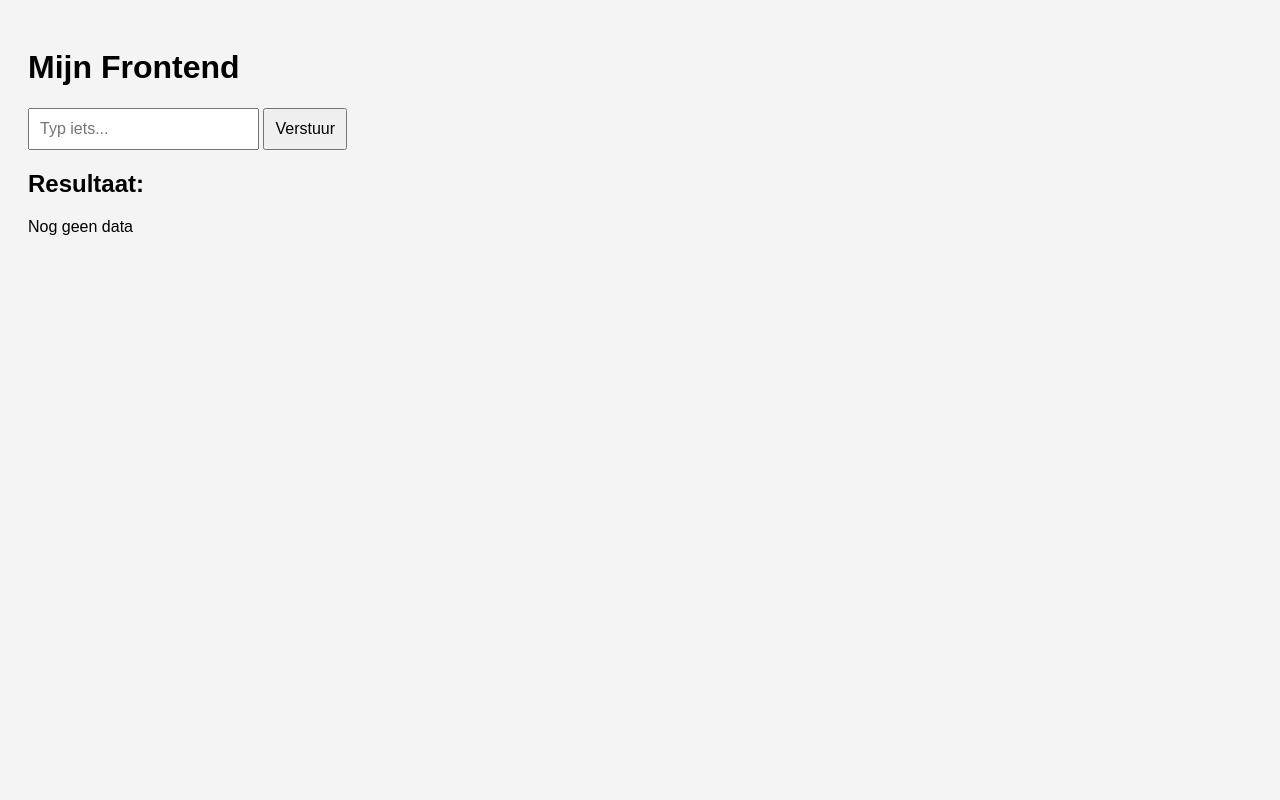
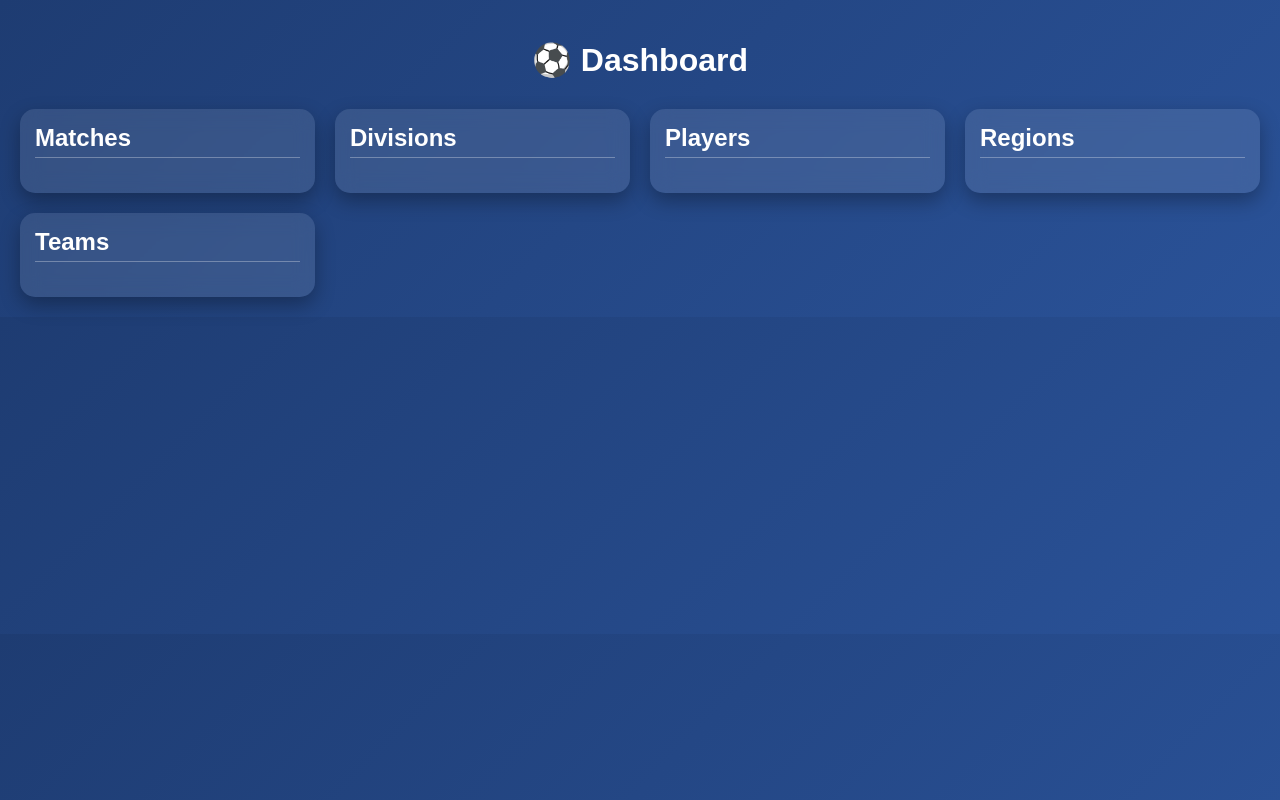
Before and after one commit to degrieckviktor-cell/Eindproject_Voetbal_Frontend, a website: page public/index.html in a window 1280 px wide. Drawn offline with Linux system fonts and the light colour scheme; no server answers.

Commit message:
Werkende frontend

```diff
--- a/public/Script.js
+++ b/public/Script.js
@@ -1,6 +1,6 @@
 document.addEventListener("DOMContentLoaded", ()=>{
     const weerContainer = document.querySelector(".weer");
-    fetch("http://localhost:5153/api/artemis")
+    fetch("http://localhost:5153/api/match")
     .then(response => response.json())
     .then(data => {
         console.log("matchen:", data);
@@ -13,3 +13,63 @@ document.addEventListener("DOMContentLoaded", ()=>{
         // weerContainer.appendChild(weerElement);
     });
 });
+document.addEventListener("DOMContentLoaded", ()=>{
+    const weerContainer = document.querySelector(".weer");
+    fetch("http://localhost:5153/api/Divisions")
+    .then(response => response.json())
+    .then(data => {
+        console.log("Division:", data);
+        // weerContainer.innerHTML =
+        // `<h2>Weer id ${data.id}</h2>
+        // <p>Temperatuur: ${data.temperatuur}°C</p>
+        // <p>Weer: ${data.neerslag_mm}%</p>
+        // <p>Zonuren: ${data.zonuren} uur</p>
+        // `;
+        // weerContainer.appendChild(weerElement);
+    });
+});
+document.addEventListener("DOMContentLoaded", ()=>{
+    const weerContainer = document.querySelector(".weer");
+    fetch("http://localhost:5153/api/Player")
+    .then(response => response.json())
+    .then(data => {
+        console.log("Players:", data);
+        // weerContainer.innerHTML =
+        // `<h2>Weer id ${data.id}</h2>
+        // <p>Temperatuur: ${data.temperatuur}°C</p>
+        // <p>Weer: ${data.neerslag_mm}%</p>
+        // <p>Zonuren: ${data.zonuren} uur</p>
+        // `;
+        // weerContainer.appendChild(weerElement);
+    });
+});
+document.addEventListener("DOMContentLoaded", ()=>{
+    const weerContainer = document.querySelector(".weer");
+    fetch("http://localhost:5153/api/Region")
+    .then(response => response.json())
+    .then(data => {
+        console.log("Region:", data);
+        // weerContainer.innerHTML =
+        // `<h2>Weer id ${data.id}</h2>
+        // <p>Temperatuur: ${data.temperatuur}°C</p>
+        // <p>Weer: ${data.neerslag_mm}%</p>
+        // <p>Zonuren: ${data.zonuren} uur</p>
+        // `;
+        // weerContainer.appendChild(weerElement);
+    });
+});
+document.addEventListener("DOMContentLoaded", ()=>{
+    const weerContainer = document.querySelector(".weer");
+    fetch("http://localhost:5153/api/Team")
+    .then(response => response.json())
+    .then(data => {
+        console.log("Teams:", data);
+        // weerContainer.innerHTML =
+        // `<h2>Weer id ${data.id}</h2>
+        // <p>Temperatuur: ${data.temperatuur}°C</p>
+        // <p>Weer: ${data.neerslag_mm}%</p>
+        // <p>Zonuren: ${data.zonuren} uur</p>
+        // `;
+        // weerContainer.appendChild(weerElement);
+    });
+});
--- a/public/Style.css
+++ b/public/Style.css
@@ -1,20 +1,44 @@
 body {
     font-family: Arial, sans-serif;
+    background: linear-gradient(135deg, #1e3c72, #2a5298);
+    color: white;
+    margin: 0;
     padding: 20px;
-    background-color: #f4f4f4;
+}
+
+h1 {
+    text-align: center;
+    margin-bottom: 30px;
 }
 
 .container {
-    margin-bottom: 20px;
+    display: grid;
+    grid-template-columns: repeat(auto-fit, minmax(250px, 1fr));
+    gap: 20px;
 }
 
-input {
-    padding: 10px;
-    font-size: 16px;
+.card {
+    background: rgba(255, 255, 255, 0.1);
+    border-radius: 15px;
+    padding: 15px;
+    backdrop-filter: blur(10px);
+    box-shadow: 0 8px 20px rgba(0,0,0,0.3);
+    transition: 0.3s;
 }
 
-button {
+.card:hover {
+    transform: translateY(-5px);
+}
+
+.card h2 {
+    margin-top: 0;
+    border-bottom: 1px solid rgba(255,255,255,0.3);
+    padding-bottom: 5px;
+}
+
+.item {
+    background: rgba(255,255,255,0.15);
+    margin: 10px 0;
     padding: 10px;
-    font-size: 16px;
-    cursor: pointer;
+    border-radius: 10px;
 }
--- a/public/index.html
+++ b/public/index.html
@@ -2,20 +2,39 @@
 <html lang="nl">
 <head>
     <meta charset="UTF-8">
-    <title>Mijn Project</title>
+    <title>Voetbal Dashboard</title>
     <link rel="stylesheet" href="style.css">
 </head>
 <body>
 
-    <h1>Mijn Frontend</h1>
+    <h1>⚽ Dashboard</h1>
 
     <div class="container">
-        <input type="text" id="inputField" placeholder="Typ iets..." />
-        <button onclick="verzendData()">Verstuur</button>
+        <div class="card">
+            <h2>Matches</h2>
+            <div class="weer" id="matches"></div>
+        </div>
+
+        <div class="card">
+            <h2>Divisions</h2>
+            <div class="weer" id="divisions"></div>
+        </div>
+
+        <div class="card">
+            <h2>Players</h2>
+            <div class="weer" id="players"></div>
+        </div>
+
+        <div class="card">
+            <h2>Regions</h2>
+            <div class="weer" id="regions"></div>
+        </div>
+
+        <div class="card">
+            <h2>Teams</h2>
+            <div class="weer" id="teams"></div>
+        </div>
     </div>
-
-    <h2>Resultaat:</h2>
-    <p id="resultaat">Nog geen data</p>
 
     <script src="script.js"></script>
 </body>
```
